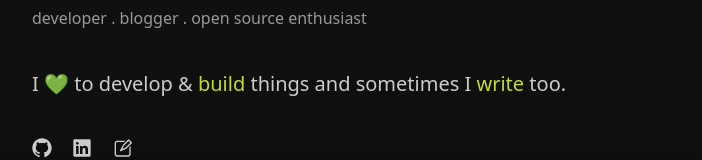
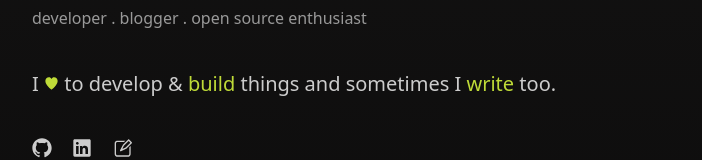
Before and after one commit to k99sharma/portfolio-react, a React (Vite) app: page / in a window 1280 px wide. Shown: the part 172-332 px from the top of the page, without its empty margins (288-990 px from the left). Built offline with nearby package versions, Linux system fonts and the light colour scheme; no server answers.

Commit message:
fix: heart icon is changed to radix icon in home page

```diff
--- a/src/pages/Home.tsx
+++ b/src/pages/Home.tsx
@@ -2,6 +2,7 @@
 import { Link } from "react-router-dom";
 import {
   GitHubLogoIcon,
+  HeartFilledIcon,
   LinkedInLogoIcon,
   Pencil2Icon,
 } from "@radix-ui/react-icons";
@@ -23,7 +24,11 @@ export default function Home() {
         </div>
 
         <div className="home__tagline text-md md:text-xl text-neutral-5">
-          I 💚 to develop &{" "}
+          I{" "}
+          <span className="inline-block">
+            <HeartFilledIcon className="text-primary-3" />
+          </span>{" "}
+          to develop &{" "}
           <span className="hover:border-b-2 text-primary-3 text-bold">
             <Link to="/projects">build</Link>
           </span>{" "}
```
